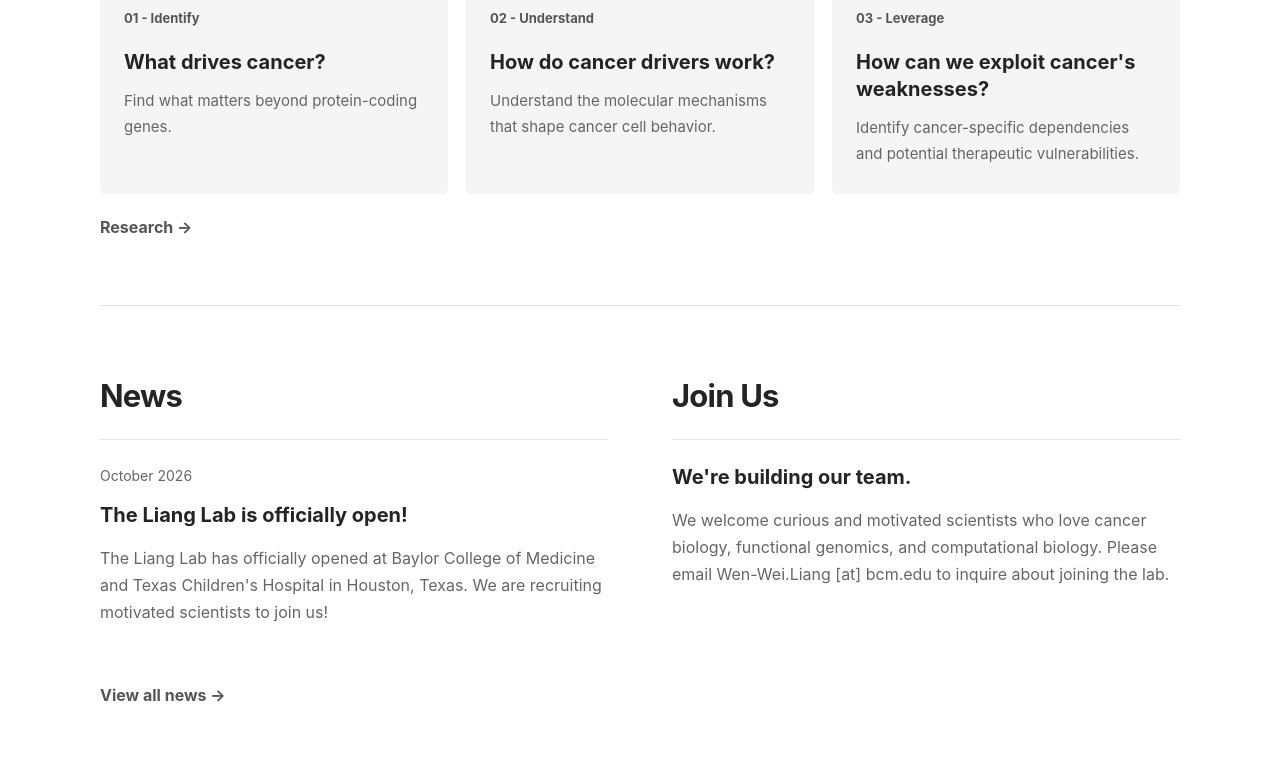
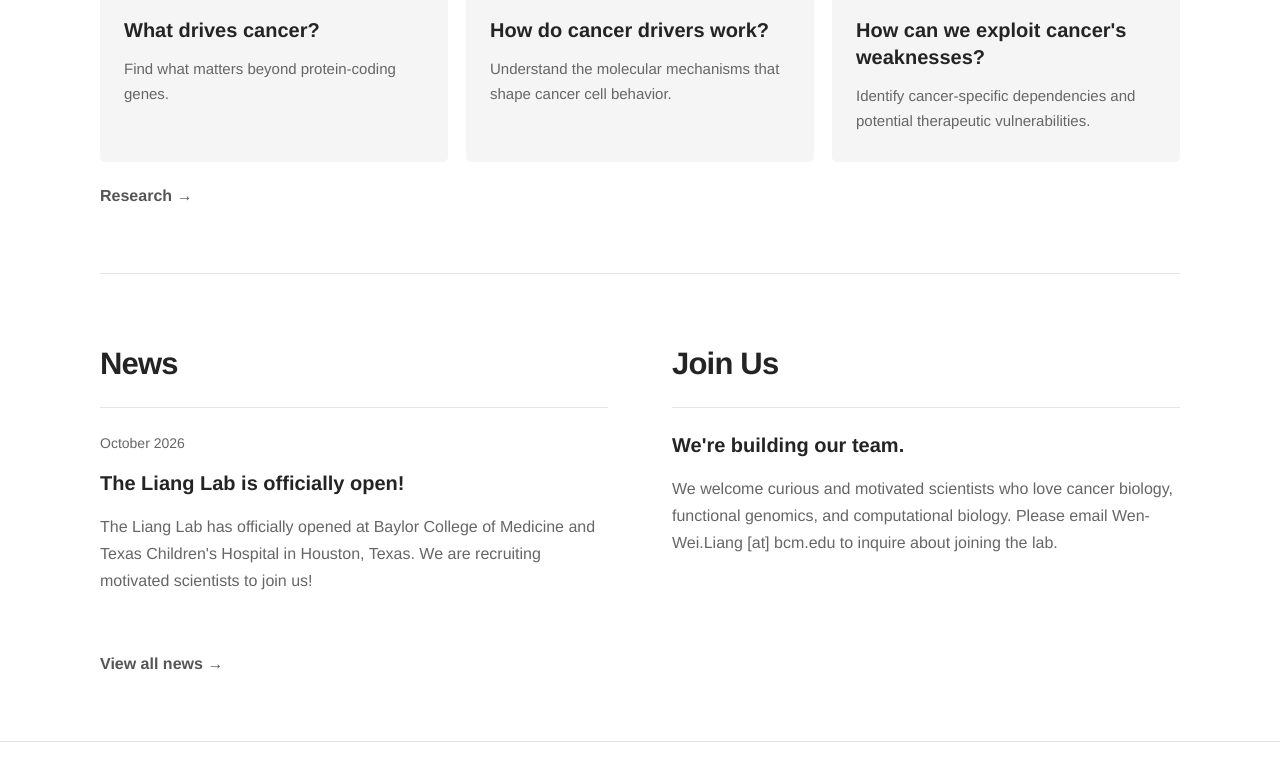
Before and after one commit to wenweiliang/lianglab, a plain HTML site: page index.html in a window 1280 px wide. Shown: the part 762-1532 px from the top of the page. Drawn offline with Linux system fonts and the light colour scheme.

Commit message:
chang font

```diff
--- a/style.css
+++ b/style.css
@@ -1,4 +1,3 @@
-
 :root {
     /* Original green theme
   --ink: #24302b;
@@ -27,7 +26,7 @@ html {
 
 body {
     margin: 0;
-    font-family: Inter, -apple-system, BlinkMacSystemFont, "Segoe UI", Arial, sans-serif;
+    font-family: "Helvetica Neue", Helvetica, Arial, sans-serif;
     color: var(--ink);
     background: #fff;
     line-height: 1.7
```
Lines whose indentation alone changed are shown as unchanged.
